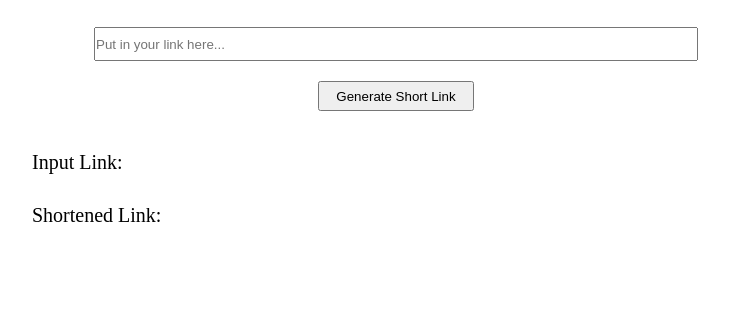
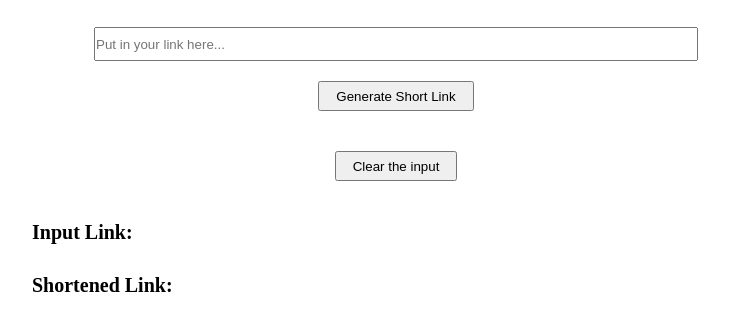
Before and after one commit to kentahayashi0810/Link-shortener-website, a plain HTML site: page index.html in a window 1280 px wide. Shown: the part 113-444 px from the top of the page, without its empty margins (244-973 px from the left). Drawn offline with nearby package versions, Linux system fonts and the light colour scheme.

Commit message:
Added Clear input button & changed the font size

```diff
--- a/index.html
+++ b/index.html
@@ -26,10 +26,11 @@
       <p>Put any URL link you would like to shorten inside the box below!</p>
       <input type="text" v-model="inputUrl" placeholder="Put in your link here...">
       <button @click="shortenURL">Generate Short Link</button>
+      <button @click="clearInput">Clear the input</button>
       <p v-show="isSuccessful" class="success">Success!</p>
       <p v-show="isFail" class="fail">Oops... Something went wrong...</p>
       <p class="link flex"><span>Input Link: </span>{{inputUrl}}</a></p>
-      <p class="link flex"><span>Shortened Link: </span><a :href="returnedUrl">{{returnedUrl}}</a></p>
+      <p class="link flex"><span>Shortened Link: </span><a target="_blank" :href="returnedUrl">{{returnedUrl}}</a></p>
     </div>
   </div>
 
@@ -72,6 +73,11 @@
             this.isSuccessful = false;
           }
 
+        },
+        clearInput() {
+          this.isFail = null;
+          this.isSuccessful = null;
+          this.inputUrl = "";
         }
       }
     }).mount('#app')
--- a/style.css
+++ b/style.css
@@ -40,6 +40,12 @@
 
   & p:is(.link) {
     text-align: left;
+    & span {
+      font-weight: 700;
+    }
+    @media (width <= 768px) {
+      font-size: 14px;
+    }
   }
 
   .success {
```
